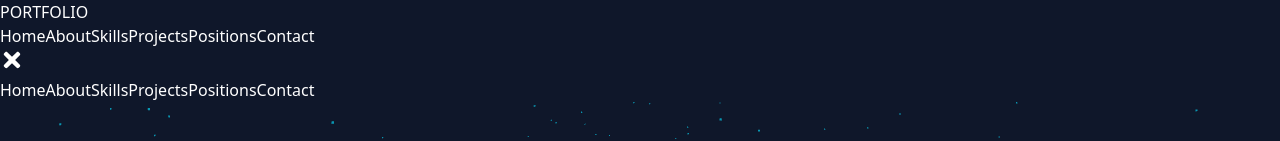
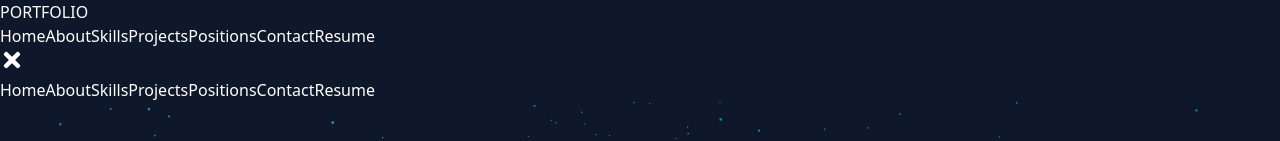
Before and after one commit to R-Krishita/Krishita-Ravat-Portfolio, a React (Vite) app: page / in a window 1280 px wide. Both pictures are taken after a click on the button 12 px from the left and 60 px from the top of the page. Shown: the top 141 px of the page. Built offline with nearby package versions, Linux system fonts and the light colour scheme.

Commit message:
Added portfolio download button

```diff
--- a/src/components/Navbar.jsx
+++ b/src/components/Navbar.jsx
@@ -57,6 +57,14 @@ const Navbar = () => {
                   {link.name}
                 </a>
               ))}
+              <a
+                href="/Krishita_Haresh_Ravat_Resume.pdf"
+                target="_blank"
+                rel="noopener noreferrer"
+                className="bg-cyan-400 text-slate-900 hover:bg-cyan-300 px-4 py-2 rounded-md text-sm font-bold transition-colors duration-300 ml-4 cursor-pointer"
+              >
+                Resume
+              </a>
             </div>
           </div>
           <div className="-mr-2 flex md:hidden">
@@ -88,6 +96,14 @@ const Navbar = () => {
                 {link.name}
               </a>
             ))}
+            <a
+              href="/resume.pdf"
+              target="_blank"
+              rel="noopener noreferrer"
+              className="text-cyan-400 hover:text-cyan-300 block px-3 py-2 rounded-md text-base font-bold cursor-pointer"
+            >
+              Resume
+            </a>
           </div>
         </motion.div>
       )}
```
Also changed, not shown: 1 other file (tests, documents, lock files or other folders).
